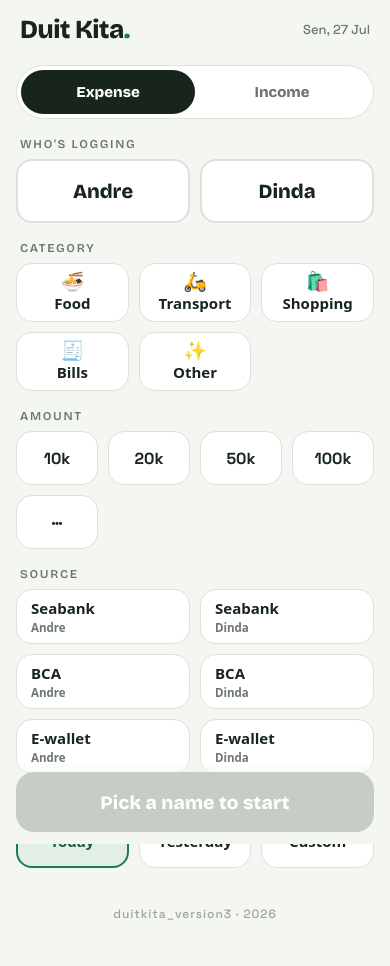
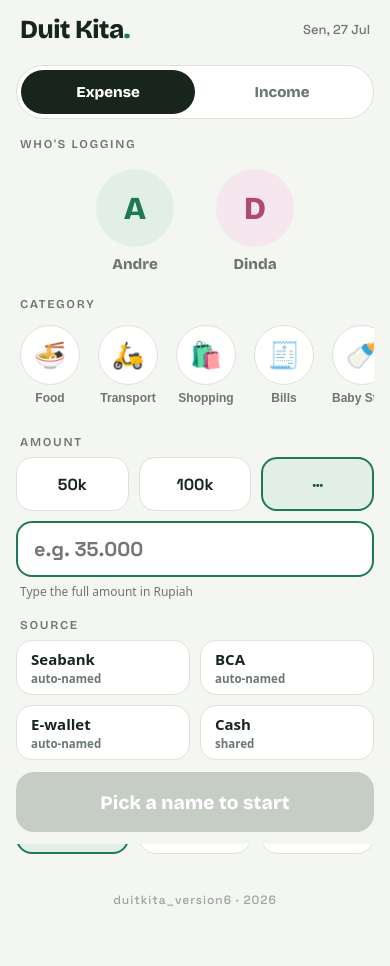
Before and after one commit to andremutalibov/duit-kita, a plain HTML site: page index.html in a window 390 px wide. Drawn offline with nearby package versions, Linux system fonts and the light colour scheme.

Commit message:
Update index.html

```diff
--- a/index.html
+++ b/index.html
@@ -70,23 +70,49 @@ section{margin-top:18px}
 }
 .type button.sel{background:var(--ink); color:#fff}
 
-/* ---- name segmented switch ---- */
-.who{display:grid; grid-template-columns:1fr 1fr; gap:10px}
+/* ---- name: circular avatar picker ---- */
+.who{display:flex; justify-content:center; gap:34px; padding:6px 0 2px}
 .who button{
-  min-height:64px; border:2px solid var(--line); border-radius:var(--radius);
-  background:var(--card); font-family:var(--disp); font-weight:800; font-size:20px;
-  color:var(--ink); cursor:pointer; transition:.15s;
+  background:none; border:none; cursor:pointer; display:flex; flex-direction:column;
+  align-items:center; gap:8px; padding:4px;
 }
-#btn-andre.sel{border-color:#1E7A50; background:#1E7A50; color:#fff}
-#btn-dinda.sel{border-color:#B04A72; background:#B04A72; color:#fff}
+.who .ava{
+  width:78px; height:78px; border-radius:50%; display:flex; align-items:center; justify-content:center;
+  font-family:var(--disp); font-weight:800; font-size:32px; transition:.18s;
+  border:3px solid transparent; overflow:hidden;
+}
+.who .ava img{width:100%; height:100%; object-fit:cover; border-radius:50%}
+.who .nm{font-family:var(--disp); font-weight:700; font-size:15px; color:var(--muted); transition:.18s}
+#btn-andre .ava{background:#E2EFE7; color:#1E7A50}
+#btn-dinda .ava{background:#F6E6ED; color:#B04A72}
+#btn-andre.sel .ava{background:#1E7A50; color:#fff; border-color:#155C3B; transform:scale(1.06); box-shadow:0 6px 16px rgba(30,122,80,.3)}
+#btn-dinda.sel .ava{background:#B04A72; color:#fff; border-color:#8C3055; transform:scale(1.06); box-shadow:0 6px 16px rgba(176,74,114,.3)}
+.who button.sel .nm{color:var(--ink)}
 
 /* ---- generic chip grids ---- */
 .grid{display:grid; gap:10px}
-.g-cat{grid-template-columns:repeat(3,1fr)}
-.g-cat.income{grid-template-columns:repeat(2,1fr)}
-.g-amt{grid-template-columns:repeat(4,1fr)}
+.g-amt{grid-template-columns:repeat(3,1fr)}
 .g-src{grid-template-columns:1fr 1fr}
 .g-day{grid-template-columns:repeat(3,1fr)}
+
+/* ---- category: circular slideable row ---- */
+.catrow{
+  display:flex; gap:14px; overflow-x:auto; padding:4px 2px 10px;
+  -webkit-overflow-scrolling:touch; scrollbar-width:none;
+}
+.catrow::-webkit-scrollbar{display:none}
+.chip-cat{
+  flex:0 0 auto; background:none; border:none; cursor:pointer;
+  display:flex; flex-direction:column; align-items:center; gap:6px; min-width:64px; padding:2px;
+}
+.chip-cat .circ{
+  width:60px; height:60px; border-radius:50%; background:var(--card);
+  border:1.5px solid var(--line); display:flex; align-items:center; justify-content:center;
+  font-size:26px; transition:.15s;
+}
+.chip-cat .lbl{font-size:12px; font-weight:600; color:var(--muted); white-space:nowrap}
+.chip-cat.sel .circ{border:2.5px solid var(--person); background:var(--person-tint); transform:scale(1.06)}
+.chip-cat.sel .lbl{color:var(--person-deep); font-weight:700}
 .chip{
   min-height:54px; border:1.5px solid var(--line); border-radius:var(--radius);
   background:var(--card); color:var(--ink); font-size:15px; font-weight:600;
@@ -108,6 +134,7 @@ section{margin-top:18px}
   padding:0 16px; font-family:var(--num); font-size:20px; font-weight:700;
   background:var(--card); color:var(--ink); outline:none;
 }
+#cat-input{font-family:var(--body); font-size:17px; font-weight:600;}
 .reveal .hint{font-size:12px; color:var(--muted); margin-top:6px; padding-left:4px}
 
 .foot{
@@ -184,14 +211,18 @@ button:focus-visible,input:focus-visible{outline:3px solid var(--coin); outline-
   <section>
     <div class="label">Who's logging</div>
     <div class="who">
-      <button id="btn-andre" type="button">Andre</button>
-      <button id="btn-dinda" type="button">Dinda</button>
+      <button id="btn-andre" type="button"><span class="ava" id="ava-andre">A</span><span class="nm">Andre</span></button>
+      <button id="btn-dinda" type="button"><span class="ava" id="ava-dinda">D</span><span class="nm">Dinda</span></button>
     </div>
   </section>
 
   <section>
     <div class="label">Category</div>
-    <div class="grid g-cat" id="cats"></div>
+    <div class="catrow" id="cats"></div>
+    <div class="reveal" id="cat-reveal">
+      <input id="cat-input" type="text" placeholder="Type category name" autocomplete="off" maxlength="30">
+      <div class="hint">e.g. School fee, Gift, Medicine</div>
+    </div>
   </section>
 
   <section id="amt-section">
@@ -217,7 +248,7 @@ button:focus-visible,input:focus-visible{outline:3px solid var(--coin); outline-
     </div>
   </section>
 
-  <footer class="foot">duitkita_version3 · 2026</footer>
+  <footer class="foot">duitkita_version6 · 2026</footer>
 </main>
 
 
@@ -246,18 +277,34 @@ button:focus-visible,input:focus-visible{outline:3px solid var(--coin); outline-
 const SCRIPT_URL = "https://script.google.com/macros/s/AKfycby0k-IyHSOKKaYSmvhTdJdubpVHbQt1xaRawk312D41VAZSctuSEicXwATRrR-2GpyC1g/exec";
 /* ========================================== */
 
-const EXP_CATS = [
-  {k:"Food", em:"🍜"}, {k:"Transport", em:"🛵"}, {k:"Shopping", em:"🛍️"},
-  {k:"Bills", em:"🧾"}, {k:"Other", em:"✨"}
-];
-const INC_CATS = [
-  {k:"Salary", em:"💼"}, {k:"Bonus", em:"🎁"}, {k:"Transfer", em:"🔁"}, {k:"Other", em:"✨"}
-];
-const AMTS = [10000, 20000, 50000, 100000];
-const SRCS = ["Seabank Andre","Seabank Dinda","BCA Andre","BCA Dinda","Ewallet Andre","Ewallet Dinda"];
+/* Avatars: set a photo URL later to replace the initial, e.g. {img:"dinda.jpg"} */
+const AVATARS = { Andre:{img:null, initial:"A"}, Dinda:{img:null, initial:"D"} };
+
+const EXP_CATS = {
+  Andre: [
+    {k:"Food", em:"🍜"}, {k:"Transport", em:"🛵"}, {k:"Shopping", em:"🛍️"},
+    {k:"Bills", em:"🧾"}, {k:"Baby Stuff", em:"🍼"}, {k:"Cash", em:"💵"}, {k:"Other", em:"✨"}
+  ],
+  Dinda: [
+    {k:"Food", em:"🍜"}, {k:"Transport", em:"🛵"}, {k:"Shopping", em:"🛍️"},
+    {k:"Groceries", em:"🛒"}, {k:"Baby Stuff", em:"🍼"}, {k:"Cash", em:"💵"}, {k:"Other", em:"✨"}
+  ]
+};
+const INC_CATS = {
+  Andre: [
+    {k:"Salary", em:"💼"}, {k:"Transfer", em:"🔁"}, {k:"Reimbursement", em:"🧾"},
+    {k:"Bonus", em:"🎁"}, {k:"Other", em:"✨"}
+  ],
+  Dinda: [
+    {k:"Salary", em:"💼"}, {k:"Monthly Allowance", em:"📅"}, {k:"Household", em:"🏠"},
+    {k:"Transfer", em:"🔁"}, {k:"Reimbursement", em:"🧾"}, {k:"Bonus", em:"🎁"}, {k:"Other", em:"✨"}
+  ]
+};
+const AMTS = [50000, 100000];
+const SRCS = ["Seabank", "BCA", "Ewallet", "Cash"];
 const DAYS = ["Today","Yesterday","Custom"];
 
-const S = { type:"Expense", name:null, category:null, amount:null, custom:false, source:null, day:"Today", customDate:null };
+const S = { type:"Expense", name:null, category:null, customCat:null, amount:null, custom:false, source:null, day:"Today", customDate:null };
 
 const $ = id => document.getElementById(id);
 const fmt = n => "Rp" + Number(n).toLocaleString("id-ID");
@@ -286,7 +333,8 @@ function setType(t){
   S.type = t;
   $("t-exp").classList.toggle("sel", t==="Expense");
   $("t-inc").classList.toggle("sel", t==="Income");
-  S.category = null;
+  S.category = null; S.customCat = null;
+  $("cat-reveal").classList.remove("show"); $("cat-input").value = "";
   buildCats();
   /* amount: income skips tiers, goes straight to input */
   if (t === "Income"){
@@ -297,9 +345,7 @@ function setType(t){
     $("src-label").textContent = "Destination";
   } else {
     $("amts").style.display = "";
-    $("amt-reveal").classList.remove("show");
-    document.querySelectorAll("#amts .chip").forEach(c=>c.classList.remove("sel"));
-    S.custom = false; S.amount = null;
+    presetCustomAmount();
     $("src-label").textContent = "Source";
   }
   refresh();
@@ -313,26 +359,59 @@ function pickName(n){
   document.body.classList.toggle("theme-dinda", n==="Dinda");
   $("btn-andre").classList.toggle("sel", n==="Andre");
   $("btn-dinda").classList.toggle("sel", n==="Dinda");
-  S.source = "Seabank "+n;
-  [... $("srcs").querySelectorAll(".chip")].forEach(c=>c.classList.toggle("sel", c.dataset.src===S.source));
+  /* both income & expense categories differ per person — rebuild fresh, clear prior selection */
+  S.category=null; S.customCat=null; $("cat-reveal").classList.remove("show"); $("cat-input").value="";
+  buildCats();
+  /* source auto-defaults to this person's Seabank */
+  S.source = "Seabank";
+  [... $("srcs").querySelectorAll(".chip")].forEach(c=>c.classList.toggle("sel", c.dataset.src==="Seabank"));
   $("src-auto").classList.add("show");
   refresh();
 }
 
-/* ---------- categories ---------- */
+/* ---------- avatars (photo-ready) ---------- */
+["Andre","Dinda"].forEach(n=>{
+  const a = AVATARS[n], el = $("ava-"+n.toLowerCase());
+  el.innerHTML = a.img ? `<img src="${a.img}" alt="${n}">` : a.initial;
+});
+
+/* ---------- categories (circular, slideable) ---------- */
 function buildCats(){
-  const list = S.type==="Income" ? INC_CATS : EXP_CATS;
-  $("cats").classList.toggle("income", S.type==="Income");
-  chips($("cats"), list, (b,it)=>{ b.innerHTML=`<span class="em">${it.em}</span>${it.k}`; },
-    (it,b)=>{ S.category=it.k; selOnly($("cats"),b); refresh(); });
+  const isInc = S.type==="Income";
+  /* both income and expense categories now depend on who's logging */
+  const table = isInc ? INC_CATS : EXP_CATS;
+  const list = S.name ? table[S.name] : table.Andre; /* placeholder until a name is picked */
+
+  const el = $("cats");
+  el.innerHTML = "";
+  list.forEach(it=>{
+    const b = document.createElement("button");
+    b.type = "button"; b.className = "chip-cat";
+    b.innerHTML = `<span class="circ">${it.em}</span><span class="lbl">${it.k}</span>`;
+    b.onclick = ()=>{
+      el.querySelectorAll(".chip-cat").forEach(c=>c.classList.remove("sel"));
+      b.classList.add("sel");
+      if (it.k === "Other"){
+        S.category = "Other"; S.customCat = parseCat($("cat-input").value);
+        $("cat-reveal").classList.add("show"); $("cat-input").focus();
+      } else {
+        S.category = it.k; S.customCat = null;
+        $("cat-reveal").classList.remove("show");
+      }
+      refresh();
+    };
+    el.appendChild(b);
+  });
 }
 buildCats();
+function parseCat(v){ const s=String(v).trim(); return s.length ? s : null; }
+$("cat-input").addEventListener("input", e=>{ S.customCat = parseCat(e.target.value); refresh(); });
 
-/* ---------- amounts ---------- */
+/* ---------- amounts (Custom preselected by default) ---------- */
 chips($("amts"), [...AMTS,"Custom"], (b,it)=>{
     b.classList.add("num");
     b.textContent = it==="Custom" ? "···" : (it/1000)+"k";
-    if(it==="Custom") b.title="Custom amount";
+    if(it==="Custom"){ b.title="Custom amount"; b.dataset.custom="1"; }
   },
   (it,b)=>{
     selOnly($("amts"),b);
@@ -340,6 +419,12 @@ chips($("amts"), [...AMTS,"Custom"], (b,it)=>{
     else{ S.custom=false; S.amount=it; $("amt-reveal").classList.remove("show"); }
     refresh();
   });
+function presetCustomAmount(){
+  S.custom = true; S.amount = parseAmt($("amt-input").value);
+  [... $("amts").querySelectorAll(".chip")].forEach(c=>c.classList.toggle("sel", c.dataset.custom==="1"));
+  $("amt-reveal").classList.add("show");
+}
+presetCustomAmount();
 function parseAmt(v){ const n=Number(String(v).replace(/[^\d]/g,"")); return n>0?n:null; }
 $("amt-input").addEventListener("input", e=>{
   const n=parseAmt(e.target.value);
@@ -347,14 +432,15 @@ $("amt-input").addEventListener("input", e=>{
   S.amount = n; refresh();
 });
 
-/* ---------- sources ---------- */
+/* ---------- sources (person applied at save; Cash is shared) ---------- */
 chips($("srcs"), SRCS, (b,it)=>{
-    const parts = it.split(" ");
-    const bank = parts[0]==="Ewallet" ? "E-wallet" : parts[0];
+    const label = it==="Ewallet" ? "E-wallet" : it;
     b.classList.add("src"); b.dataset.src=it;
-    b.innerHTML = `${bank}<small>${parts[1]}</small>`;
+    b.innerHTML = it==="Cash" ? `${label}<small>shared</small>` : `${label}<small>auto-named</small>`;
   },
   (it,b)=>{ S.source=it; selOnly($("srcs"),b); $("src-auto").classList.remove("show"); refresh(); });
+/* resolve the stored source string: person-suffixed unless Cash */
+function resolvedSource(){ return S.source==="Cash" ? "Cash" : (S.source + " " + S.name); }
 
 /* ---------- days ---------- */
 const dayInput = $("day-input");
@@ -376,18 +462,23 @@ function entryDate(){
   if(S.day==="Yesterday"){ const d=new Date(); d.setDate(d.getDate()-1); return iso(d); }
   return S.customDate;
 }
-function ready(){ return S.name && S.category && S.amount>0 && S.source && entryDate(); }
+/* the category actually saved: custom text when "Other" is chosen */
+function effectiveCat(){ return S.category==="Other" ? S.customCat : S.category; }
+function ready(){ return S.name && effectiveCat() && S.amount>0 && S.source && entryDate(); }
 function refresh(){
   const btn=$("save");
   if(!S.name){ btn.disabled=true; btn.textContent="Pick a name to start"; return; }
   if(!ready()){
     btn.disabled=true;
-    btn.textContent = !S.category ? "Pick a category" : (!S.amount ? (S.type==="Income"?"Type the amount":"Pick an amount") : "Pick a day");
+    if(!S.category) btn.textContent="Pick a category";
+    else if(S.category==="Other" && !S.customCat) btn.textContent="Type the category name";
+    else if(!S.amount) btn.textContent = S.custom ? "Type the amount" : "Pick an amount";
+    else btn.textContent="Pick a day";
     return;
   }
   btn.disabled=false;
   const verb = S.type==="Income" ? "Save +" : "Save ";
-  btn.innerHTML = `${verb}${fmt(S.amount)} <span class="sub">${S.type} · ${S.category} · ${S.source} · ${S.day==="Custom"?S.customDate:S.day}</span>`;
+  btn.innerHTML = `${verb}${fmt(S.amount)} <span class="sub">${S.type} · ${effectiveCat()} · ${resolvedSource()} · ${S.day==="Custom"?S.customDate:S.day}</span>`;
 }
 
 $("save").onclick = async ()=>{
@@ -395,7 +486,7 @@ $("save").onclick = async ()=>{
   err.classList.remove("show");
   if(SCRIPT_URL.startsWith("PASTE")){ err.textContent="Setup needed: paste your Apps Script URL into index.html (SCRIPT_URL)."; err.classList.add("show"); return; }
   btn.disabled=true; btn.textContent="Saving…";
-  const payload = { type:S.type, date:entryDate(), name:S.name, category:S.category, amount:S.amount, source:S.source, loggedVia:"pwa" };
+  const payload = { type:S.type, date:entryDate(), name:S.name, category:effectiveCat(), amount:S.amount, source:resolvedSource(), loggedVia:"pwa" };
   try{
     const res = await fetch(SCRIPT_URL, { method:"POST", body: JSON.stringify(payload) });
     const out = await res.json();
@@ -422,13 +513,14 @@ function showSlip(p){
 }
 $("again").onclick = ()=>{
   $("overlay").classList.remove("show");
-  S.category=null; S.day="Today"; S.customDate=null;
-  S.source = "Seabank "+S.name; $("src-auto").classList.add("show");
+  S.category=null; S.customCat=null; S.day="Today"; S.customDate=null;
+  S.source = "Seabank"; $("src-auto").classList.add("show");
   $("amt-input").value=""; S.amount=null;
-  if (S.type==="Expense"){ S.custom=false; $("amt-reveal").classList.remove("show"); }
+  $("cat-input").value=""; $("cat-reveal").classList.remove("show");
+  if (S.type==="Expense") presetCustomAmount();
   $("day-reveal").classList.remove("show");
-  document.querySelectorAll("#cats .chip,#amts .chip").forEach(c=>c.classList.remove("sel"));
-  [... $("srcs").querySelectorAll(".chip")].forEach(c=>c.classList.toggle("sel", c.dataset.src===S.source));
+  document.querySelectorAll("#cats .chip-cat").forEach(c=>c.classList.remove("sel"));
+  [... $("srcs").querySelectorAll(".chip")].forEach(c=>c.classList.toggle("sel", c.dataset.src==="Seabank"));
   [... $("days").querySelectorAll(".chip")].forEach(c=>c.classList.toggle("sel", c.textContent==="Today"));
   refresh();
 };
```
